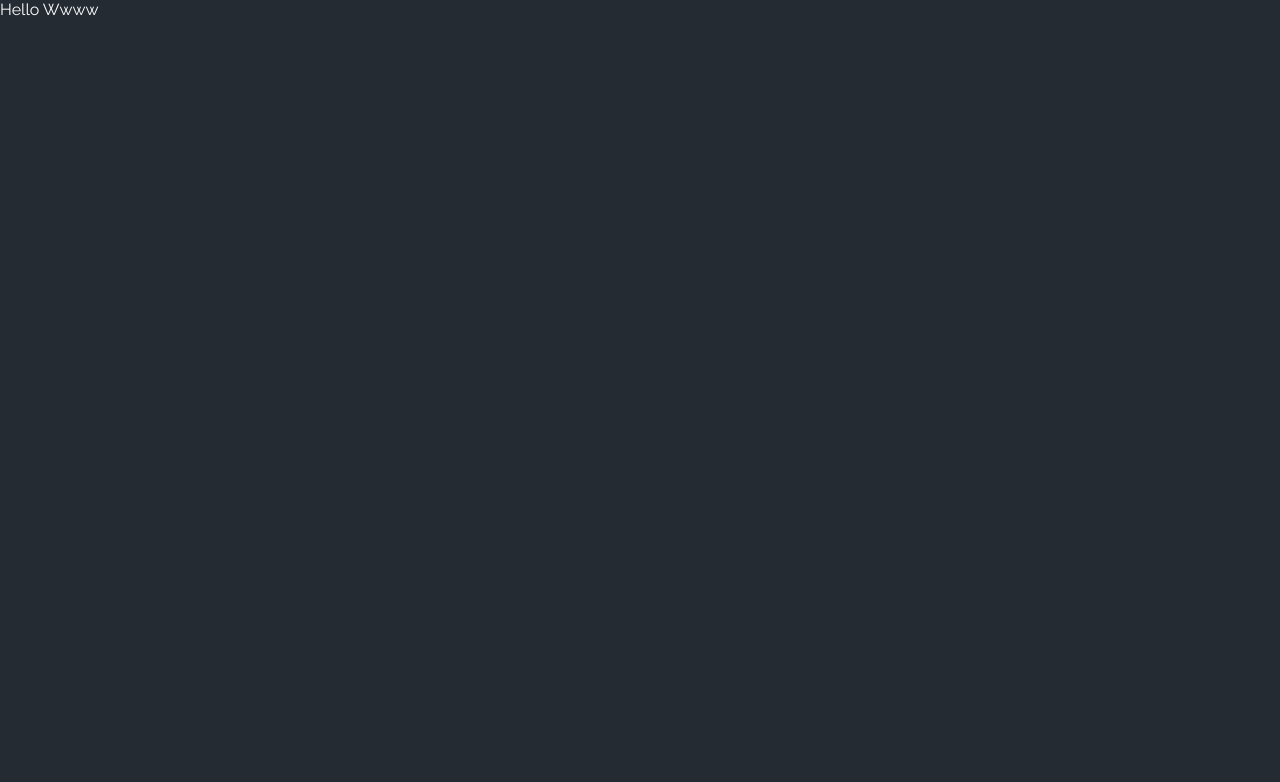
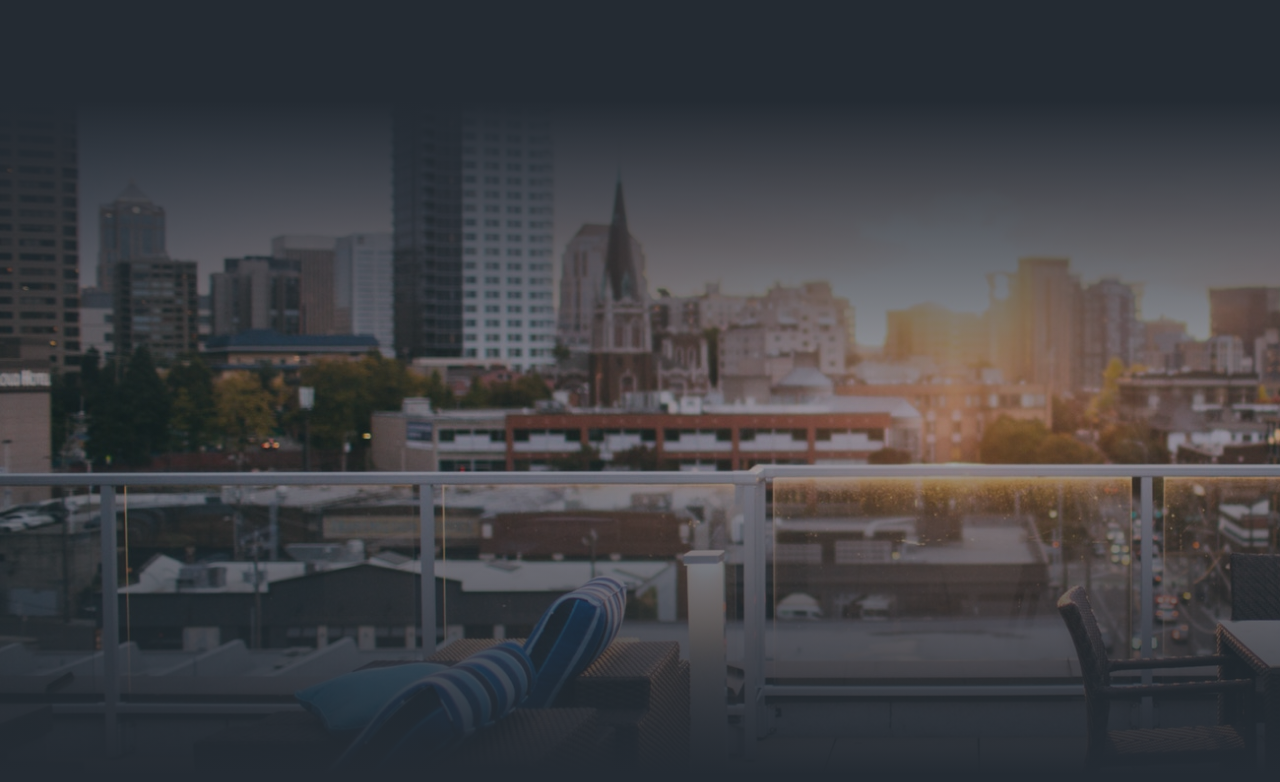
Before and after one commit to Lavrrusha/LoftHouse, a plain HTML site: page index.html in a window 1280 px wide. Drawn offline with Linux system fonts and the light colour scheme; a web font is replaced by a local one.

Commit message:
Шапка. Фон

```diff
--- a/index.html
+++ b/index.html
@@ -7,6 +7,8 @@
     <link rel="stylesheet" href="./main.css">
 </head>
 <body>
-    <h1>Hello Wwww</h1>
+   <header class="header">
+
+   </header>
 </body>
 </html>
--- a/main.scss
+++ b/main.scss
@@ -3,3 +3,7 @@
 @import "./scss/base/reset";
 @import "./scss/base/vars";
 @import "./scss/base/base";
+
+// Blocks
+
+@import "./scss/blocks/header";
--- /dev/null
+++ b/scss/blocks/_header.scss
@@ -0,0 +1,11 @@
+.header {
+  min-height: 840px;
+  background:
+      linear-gradient(
+      180deg,
+      #242b33 11.98%,
+      rgba(45, 52, 60, 0.38) 51.04%,
+      #242b33 92.19%
+    ),
+    url("./../img/header/header-bg.jpg");
+}
```
Also changed, not shown: img/header/header-bg.jpg (added), img/header/map.svg (added), img/header/mouse.svg (added), img/header/phone.svg (added), img/logotype.svg (added), main.css, 1 other file.
